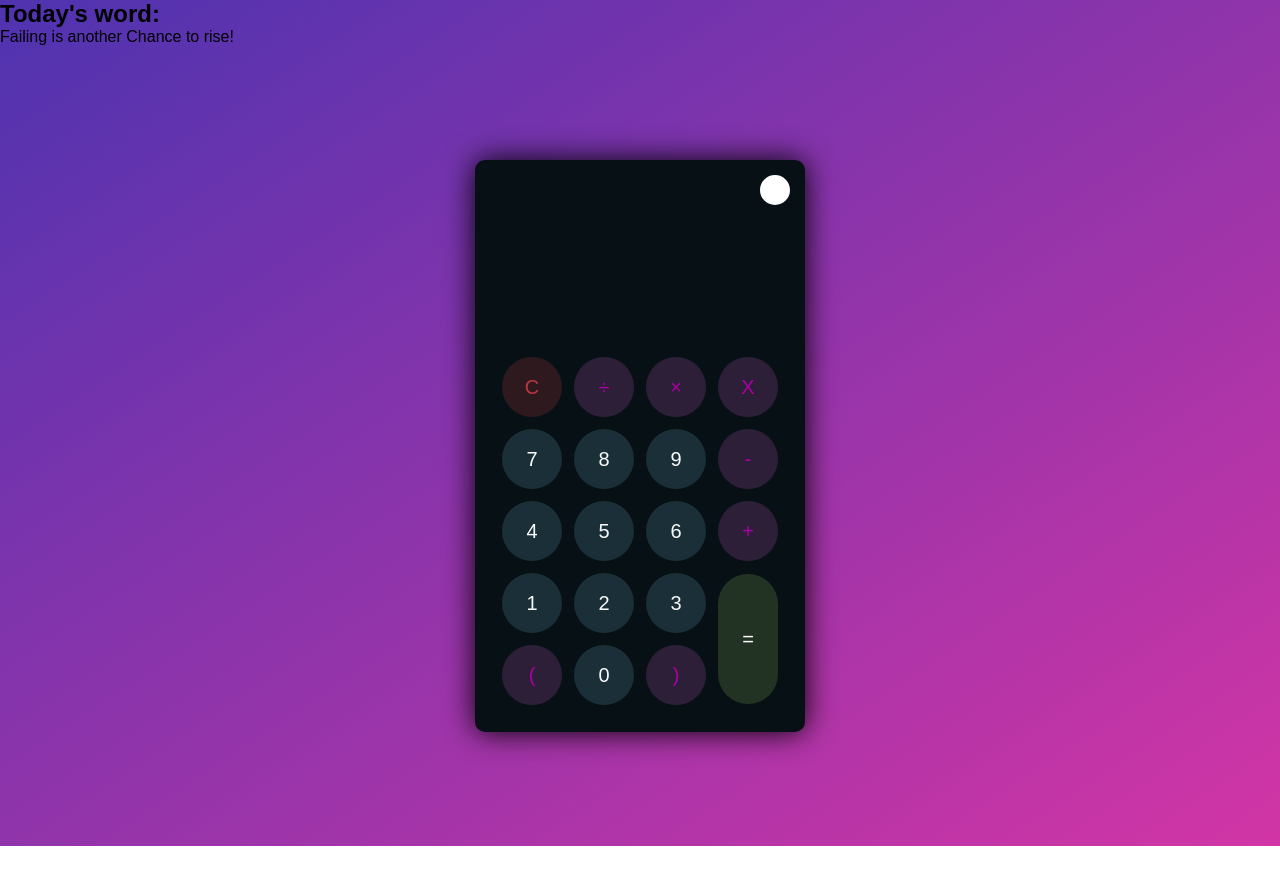
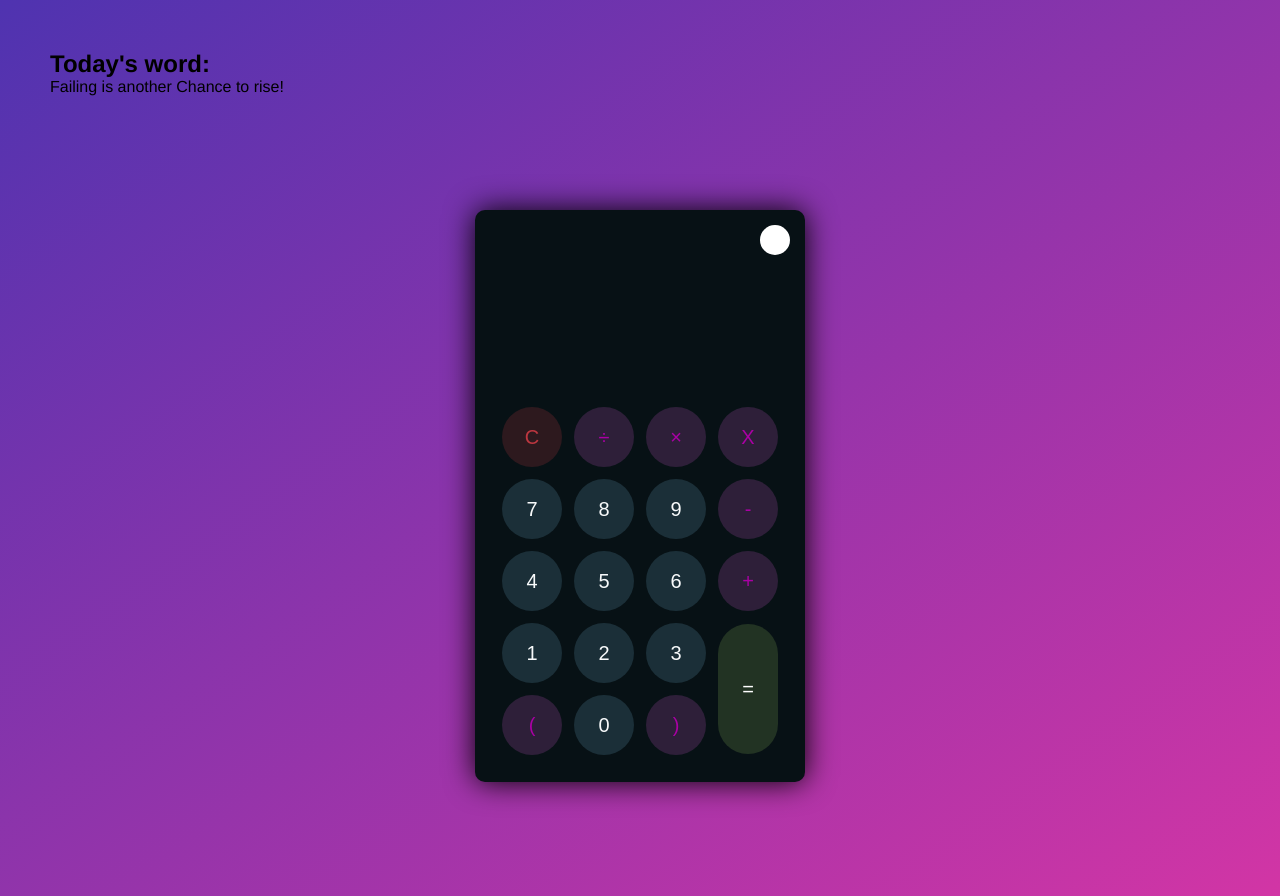
Before and after one commit to dynastykenton/science, a plain HTML site: page index.html in a window 1280 px wide. Before the commit the page ends 846 px from the top, so only its background shows below. Drawn offline with Linux system fonts and the light colour scheme.

Commit message:
Update style.css

```diff
--- a/style.css
+++ b/style.css
@@ -8,6 +8,12 @@
 
 body {
   font-family: sans-serif;
+}
+
+#words {
+  margin-top: 50px;
+  margin-left: 50px;
+  font-family: 'Franklin Gothic Medium';
 }
 
 a {
```
